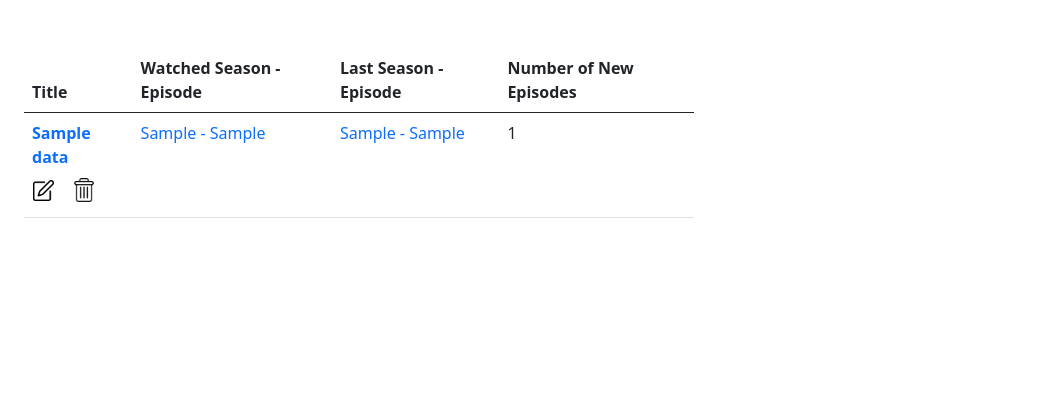
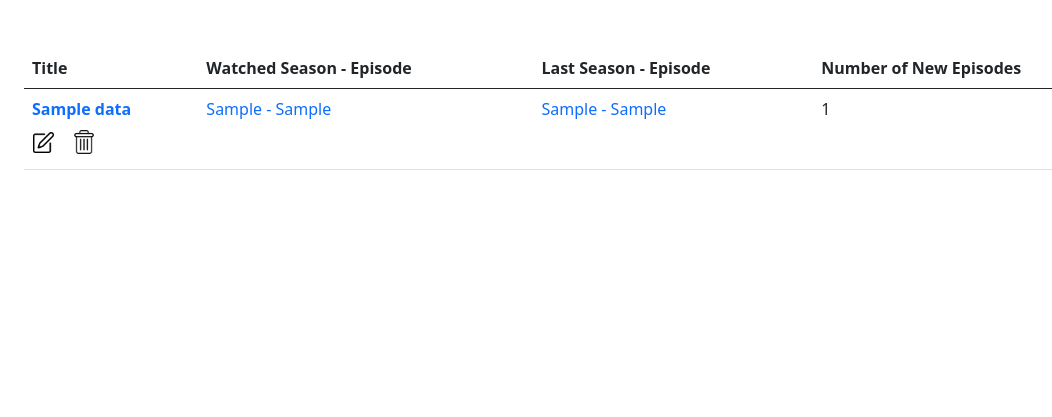
Before and after one commit to Aykhan-s/SeriesRobotWeb, a Django app: template src/series/templates/new_episodes.html in a window 1280 px wide. Shown: the part 70-487 px from the top of the page, without its empty margins (58-1110 px from the left). Run offline with Django 4.2, Linux system fonts and the light colour scheme; the template is opened without the code that fills it: most values are stand-ins (such as "Sample title", 1, 10 or a date in 2020); parts of the project's set-up code (start-up, migrations or seed data) failed here and were passed over; some libraries are stand-ins or nearby versions.

Commit message:
Removed width

```diff
--- a/src/static/css/new_episodes.css
+++ b/src/static/css/new_episodes.css
@@ -1,6 +1,5 @@
 .table {
     margin-bottom: 1.5rem;
-    width: 670px;
 }
 
 .table-div {
```
